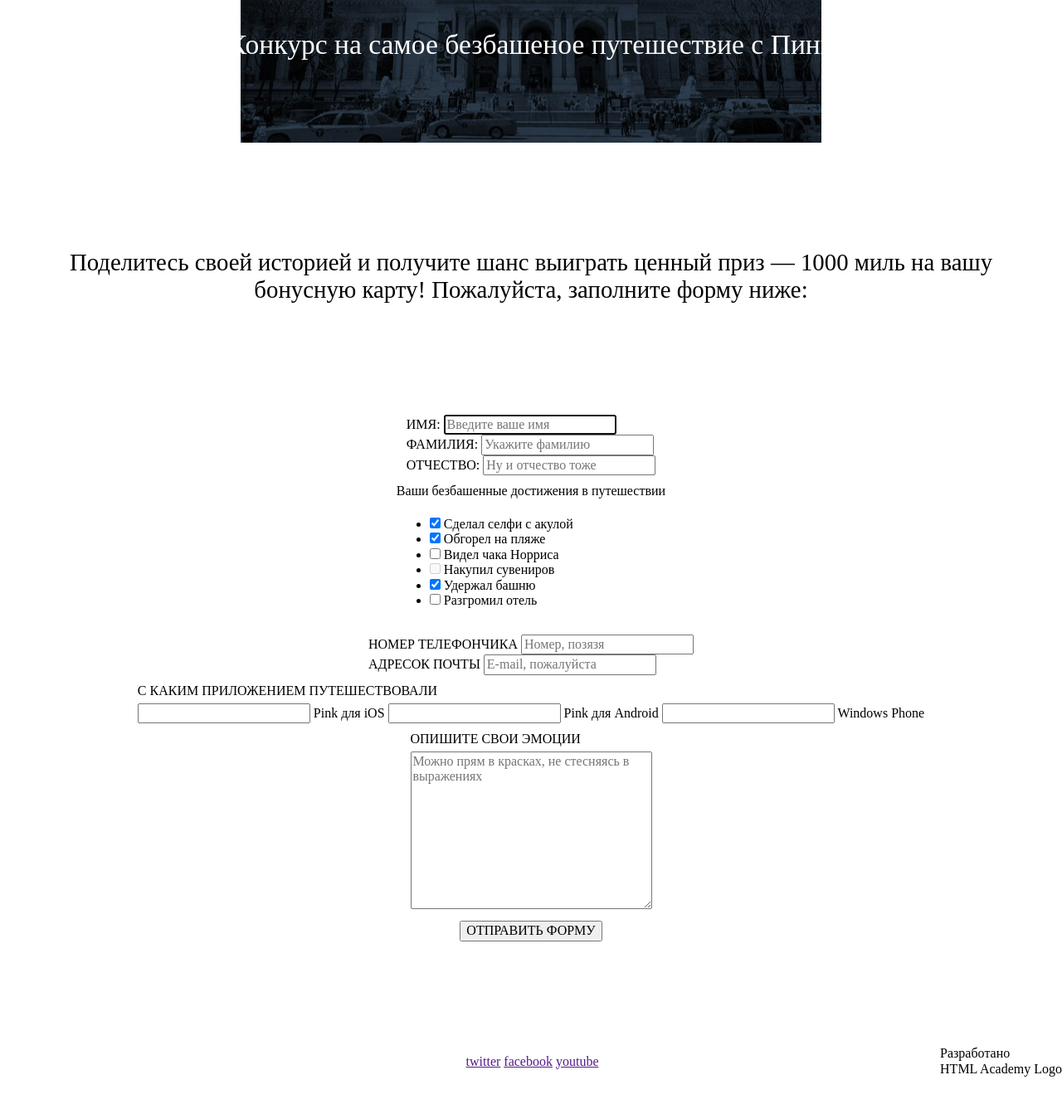
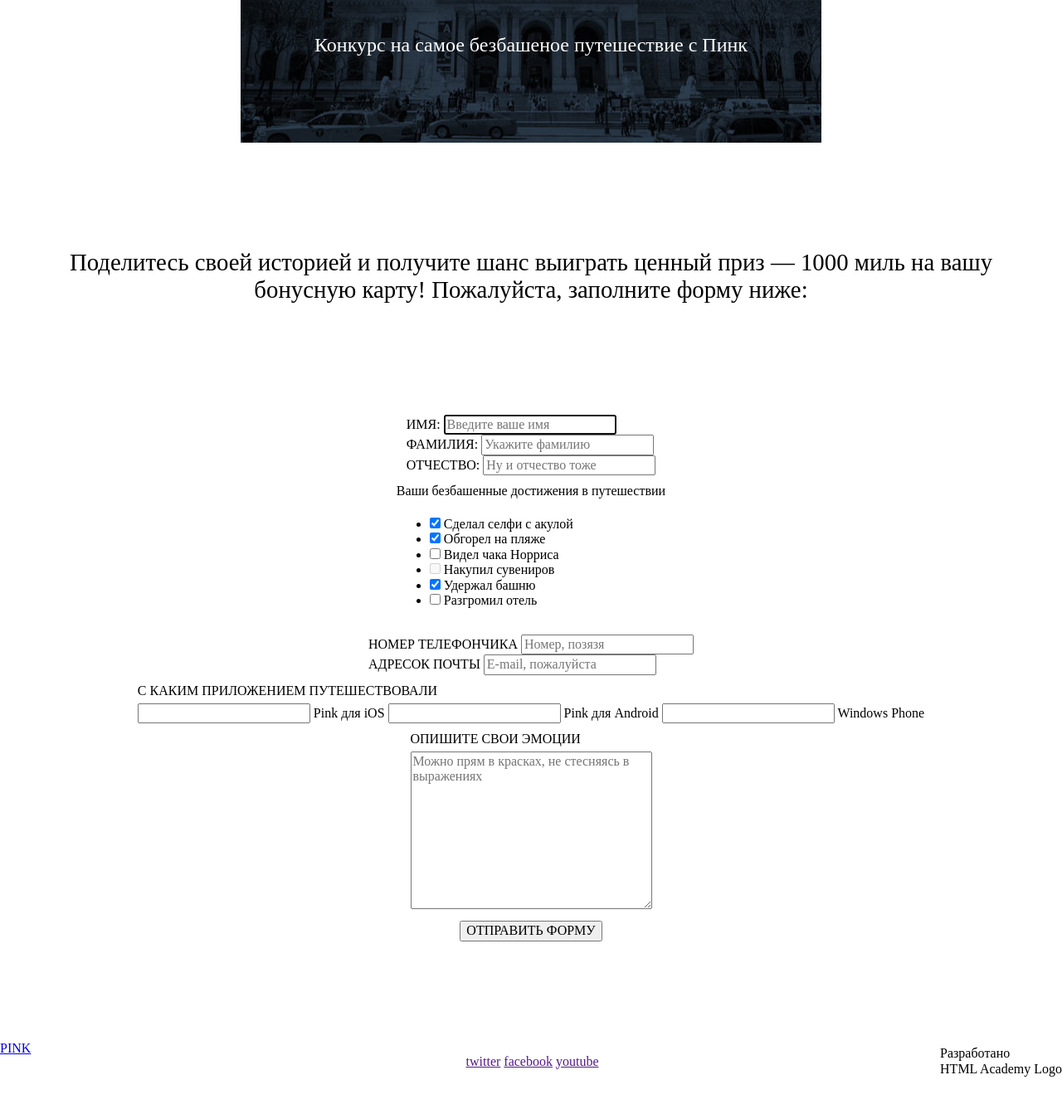
Before and after one commit to petrenko-am/118953-pink, a website: page form.html in a window 1280 px wide. Shown: the part 63-1400 px from the top of the page at 83% size. Drawn offline with nearby package versions, Linux system fonts and the light colour scheme; files that its build step writes are made by us from their sources.

Commit message:
испровления разметки

```diff
--- a/form.html
+++ b/form.html
@@ -10,7 +10,6 @@
 </head>
 <body class="form-page">
   <!--<svg>svg sprite</svg>-->
-  <div class="wrapper">
   <header class="header">
     <nav class="main-nav">
       <a href="" class="main-nav__logo">PINK</a>
@@ -23,7 +22,7 @@
       <a href="" class="mobile-nav__logo">PINK</a><a href="" class="mobile-nav__toggle-link">X</a>
     </div>
     <div class="main-foto">
-        <div class="main-foto__slogan">Конкурс на самое безбашеное путешествие с Пинк</div>
+      <h2 class="main-foto__title">Конкурс на самое безбашеное путешествие с Пинк</h2>
     </div>
   </header>
   <main>
@@ -100,18 +99,17 @@
   </main>
   <footer>
     <div class="follow-us">
-        <div class="follow-us__logo"></div>
+      <a href="index.html" class="follow-us__logo">PINK</a>
       <div class="follow-us__social-links">
         <a href="" class="social-link">twitter</a>
         <a href="" class="social-link">facebook</a>
         <a href="" class="social-link">youtube</a>
       </div>
-        <div class="follow-us__copyright">
+      <div class="copyright">
         <div class="copyright__by">Разработано</div>
         <div class="copyright__logo">HTML Academy Logo</div>
       </div>
     </div>
   </footer>
-  </div>
 </body>
 </html>
--- a/less/header.less
+++ b/less/header.less
@@ -43,6 +43,12 @@ header
     min-height: 460px;
 
     background: url(../img/iphone-hand-mobile.png) no-repeat 0 100%, url(../img/bg-back-mobile.jpg) no-repeat 50% 50%;
+    &__title
+    {
+        font-weight: 400;
+
+        color: white;
+    }
 }
 .download-app
 {
@@ -100,6 +106,7 @@ header
         color: white;
     }
 }
+//
 // Tablet version
 @media (min-width: @screen-md)
 {
```
Also changed, not shown: index.html (+2 -4 lines), photo.html (+3 -4 lines). Lines whose indentation alone changed are shown as unchanged.
